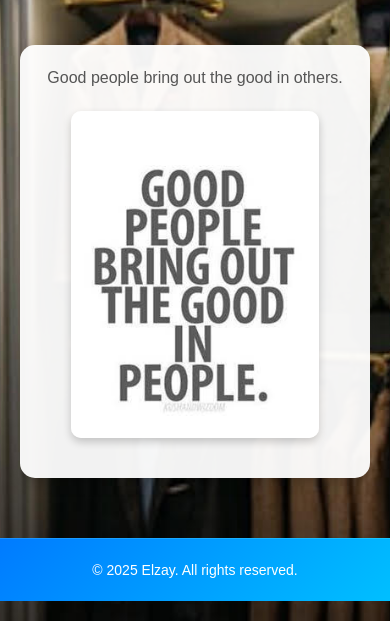
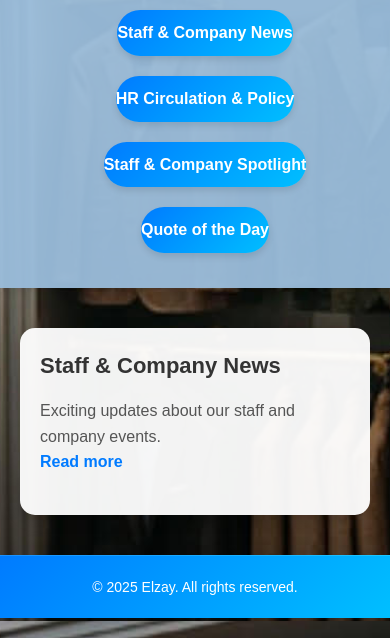
Before and after one commit to adelWesam/hr-magazine, a plain HTML site: page frontend/index.html in a window 390 px wide. Shown: the part 223-861 px from the top of the page. Drawn offline with Linux system fonts and the light colour scheme.

Commit message:
Fix file paths and serve frontend files 2

```diff
--- a/frontend/css/style.css
+++ b/frontend/css/style.css
@@ -30,11 +30,21 @@ body {
 
 .header-container {
   display: flex;
-  justify-content: space-between;
-  align-items: center;
+  justify-content: space-between; /* Space out logo, navigation, and dropdown */
+  align-items: center; /* Center items vertically */
   max-width: 1200px;
   margin: 0 auto;
   padding: 0 20px;
+  gap: 20px; /* Add space between logo, navigation, and dropdown */
+}
+.navigation {
+  text-align: center; /* Center the text inside the navigation */
+}
+
+/* Language Dropdown Styling */
+.language-dropdown {
+  position: absolute; /* Position the dropdown absolutely */
+  right: 0px;
 }
 
 .logo {
@@ -70,6 +80,42 @@ body {
   }
 }
 
+/* Menu Styling */
+.menu {
+  list-style: none;
+  display: flex;
+  margin-left: 20px;
+  gap: 10px; /* Space between menu items */
+}
+
+.menu li {
+  margin: 0px;
+}
+
+.menu a {
+  color: #fff;
+  text-decoration: none;
+  font-weight: bold;
+  padding: 10px 0px; /* Padding for better click area */
+  border-radius: 25px; /* Rounded corners */
+  background: linear-gradient(135deg, #007BFF, #00BFFF); /* Gradient background */
+  box-shadow: 0 4px 6px rgba(0, 0, 0, 0.1); /* Subtle shadow */
+  transition: all 0.3s ease; /* Smooth transition for hover effects */
+  display: inline-block; /* Ensure padding works correctly */
+}
+
+.menu a:hover {
+  background: linear-gradient(135deg, #0056b3, #007BFF); /* Darker gradient on hover */
+  box-shadow: 0 6px 12px rgba(0, 0, 0, 0.2); /* Enhanced shadow on hover */
+  transform: translateY(-2px); /* Slight lift on hover */
+}
+
+/* Active Menu Item */
+.menu a.active {
+  background: linear-gradient(135deg, #0056b3, #007BFF); /* Darker gradient for active state */
+  box-shadow: 0 6px 12px rgba(0, 0, 0, 0.2); /* Enhanced shadow for active state */
+}
+
 /* Language Dropdown Styling */
 .language-dropdown select {
   background: #fff;
@@ -90,35 +136,42 @@ body {
 /* Main Content Section */
 .main-content {
   display: flex;
-  justify-content: center;
+  flex-direction: column;
   align-items: center;
   flex: 1; /* Take remaining space */
-  text-align: center;
   padding: 20px; /* Added padding for better spacing */
 }
 
-.card {
+/* Category Section Styling */
+.category {
+  display: none;
   background: rgba(255, 255, 255, 0.95); /* Slightly more opaque white */
   padding: 30px;
+  margin: 20px 0;
   box-shadow: 0 4px 15px rgba(0, 0, 0, 0.2); /* Deeper shadow for emphasis */
   border-radius: 15px; /* More rounded corners */
   width: 100%;
-  max-width: 600px;
+  max-width: 800px;
   transition: transform 0.3s ease, box-shadow 0.3s ease; /* Smooth hover effect */
 }
 
-.card:hover {
+/* Show the first category by default */
+.category:first-of-type {
+  display: block;
+}
+
+.category:hover {
   transform: translateY(-5px); /* Slight lift on hover */
   box-shadow: 0 6px 20px rgba(0, 0, 0, 0.25); /* Enhanced shadow on hover */
 }
 
-.card-body h2 {
-  font-size: 28px;
+.category h2 {
+  font-size: 24px;
   color: #333;
   margin-bottom: 15px; /* Increased spacing */
 }
 
-.card-body p {
+.news-item {
   font-size: 18px;
   color: #555;
   margin-bottom: 20px; /* Increased spacing */
@@ -153,26 +206,6 @@ body {
   box-shadow: 0 6px 12px rgba(0, 0, 0, 0.3); /* Enhanced shadow on hover */
 }
 
-/* When the image is placed inside the main content card */
-.card .static-image {
-  max-width: 80%; /* Slightly larger for card placement */
-  margin-top: 20px; /* Adds space above */
-  margin-bottom: 20px; /* Adds space below */
-}
-
-/* When the image is placed in the header */
-.header .static-image {
-  max-width: 50px; /* Smaller size for header images */
-  height: 50px; /* Fixed height for uniformity */
-}
-
-/* When the image is placed in the footer */
-.footer .static-image {
-  max-width: 80px; /* Slightly larger for footer placement */
-  height: auto; /* Maintains aspect ratio */
-  margin-top: 10px; /* Adds space above */
-}
-
 /* Footer Styling */
 .footer {
   background: linear-gradient(135deg, #007BFF 0%, #00BFFF 100%); /* Blue gradient */
@@ -200,19 +233,28 @@ body {
     margin-top: 10px; /* Added spacing */
   }
 
+  .menu {
+    flex-direction: column; /* Stack menu items vertically on mobile */
+    margin-top: 10px;
+  }
+
+  .menu li {
+    margin: 5px 0; /* Adjust spacing for mobile */
+  }
+
   .language-dropdown {
     margin-top: 10px; /* Added spacing */
   }
 
-  .card {
+  .category {
     padding: 20px; /* Reduced padding for smaller screens */
   }
 
-  .card-body h2 {
-    font-size: 24px; /* Smaller font for mobile */
+  .category h2 {
+    font-size: 22px; /* Smaller font for mobile */
   }
 
-  .card-body p {
+  .news-item {
     font-size: 16px; /* Smaller font for mobile */
   }
 }
--- a/frontend/index.html
+++ b/frontend/index.html
@@ -14,6 +14,13 @@
       <img src="./css/el-zay-01-1.png" alt="Company Logo" class="logo">
       <nav class="navigation">
         <h1 id="header-title">HR Magazine</h1>
+        <!-- Menu -->
+        <ul class="menu">
+          <li><a href="#" data-target="staff-news">Staff & Company News</a></li>
+          <li><a href="#" data-target="hr-policy">HR Circulation & Policy</a></li>
+          <li><a href="#" data-target="staff-spotlight">Staff & Company Spotlight</a></li>
+          <li><a href="#" data-target="quote-of-the-day">Quote of the Day</a></li>
+        </ul>
       </nav>
       <div id="google_translate_element"></div>
     </div>
@@ -21,10 +28,38 @@
 
   <!-- Main Content Section -->
   <main class="main-content">
-    <section class="card">
-      <div class="card-body">
-        <p id="breaking-news-summary">Good people bring out the good in others.</p>
-        <img src="./css/الاشخاص الطيبون.jpg" alt="Static Description" class="static-image">
+    <!-- Staff & Company News Section -->
+    <section id="staff-news" class="category">
+      <h2>Staff & Company News</h2>
+      <div class="news-item">
+        <p>Exciting updates about our staff and company events.</p>
+        <a href="#" class="read-more">Read more</a>
+      </div>
+    </section>
+
+    <!-- HR Circulation & Policy Section -->
+    <section id="hr-policy" class="category">
+      <h2>HR Circulation & Policy</h2>
+      <div class="news-item">
+        <p>Latest HR policies and circulation updates.</p>
+        <a href="#" class="read-more">Read more</a>
+      </div>
+    </section>
+
+    <!-- Staff & Company Spotlight Section -->
+    <section id="staff-spotlight" class="category">
+      <h2>Staff & Company Spotlight</h2>
+      <div class="news-item">
+        <p>Highlighting our amazing staff and company achievements.</p>
+        <a href="#" class="read-more">Read more</a>
+      </div>
+    </section>
+
+    <!-- Quote of the Day Section -->
+    <section id="quote-of-the-day" class="category">
+      <h2>Quote of the Day</h2>
+      <div class="news-item">
+        <p>"Good people bring out the good in others."</p>
       </div>
     </section>
   </main>
@@ -44,5 +79,42 @@
     }
   </script>
   <script src="//translate.google.com/translate_a/element.js?cb=googleTranslateElementInit"></script>
+
+  <!-- JavaScript for Dynamic Content -->
+  <script>
+    document.addEventListener('DOMContentLoaded', function () {
+      const menuLinks = document.querySelectorAll('.menu a');
+      const categories = document.querySelectorAll('.category');
+
+      // Hide all categories initially
+      categories.forEach(category => {
+        category.style.display = 'none';
+      });
+
+      // Show the first category by default
+      if (categories.length > 0) {
+        categories[0].style.display = 'block';
+      }
+
+      // Add click event listeners to menu links
+      menuLinks.forEach(link => {
+        link.addEventListener('click', function (e) {
+          e.preventDefault(); // Prevent default link behavior
+
+          // Hide all categories
+          categories.forEach(category => {
+            category.style.display = 'none';
+          });
+
+          // Show the selected category
+          const targetId = this.getAttribute('data-target');
+          const targetCategory = document.getElementById(targetId);
+          if (targetCategory) {
+            targetCategory.style.display = 'block';
+          }
+        });
+      });
+    });
+  </script>
 </body>
 </html>
```
